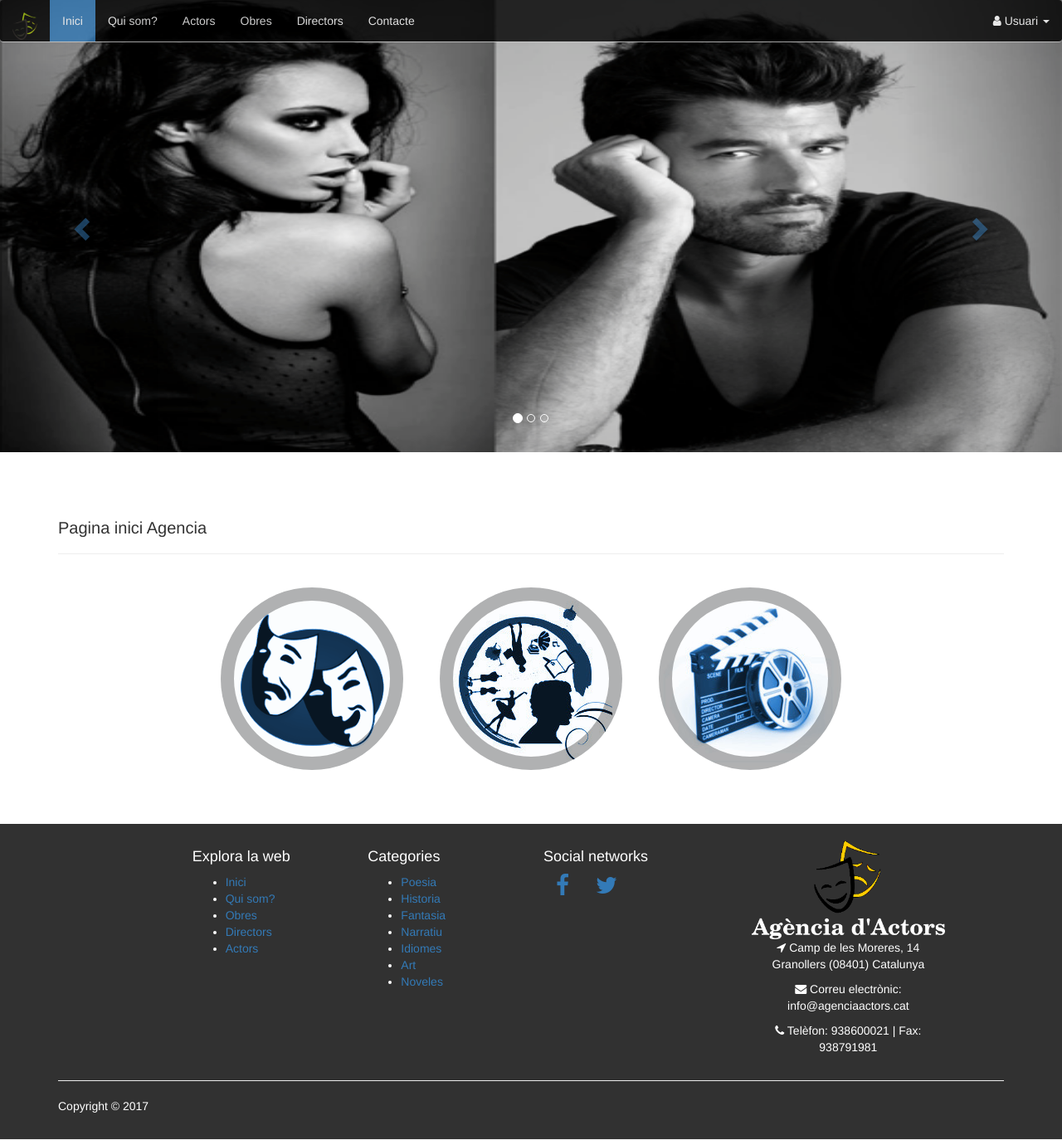
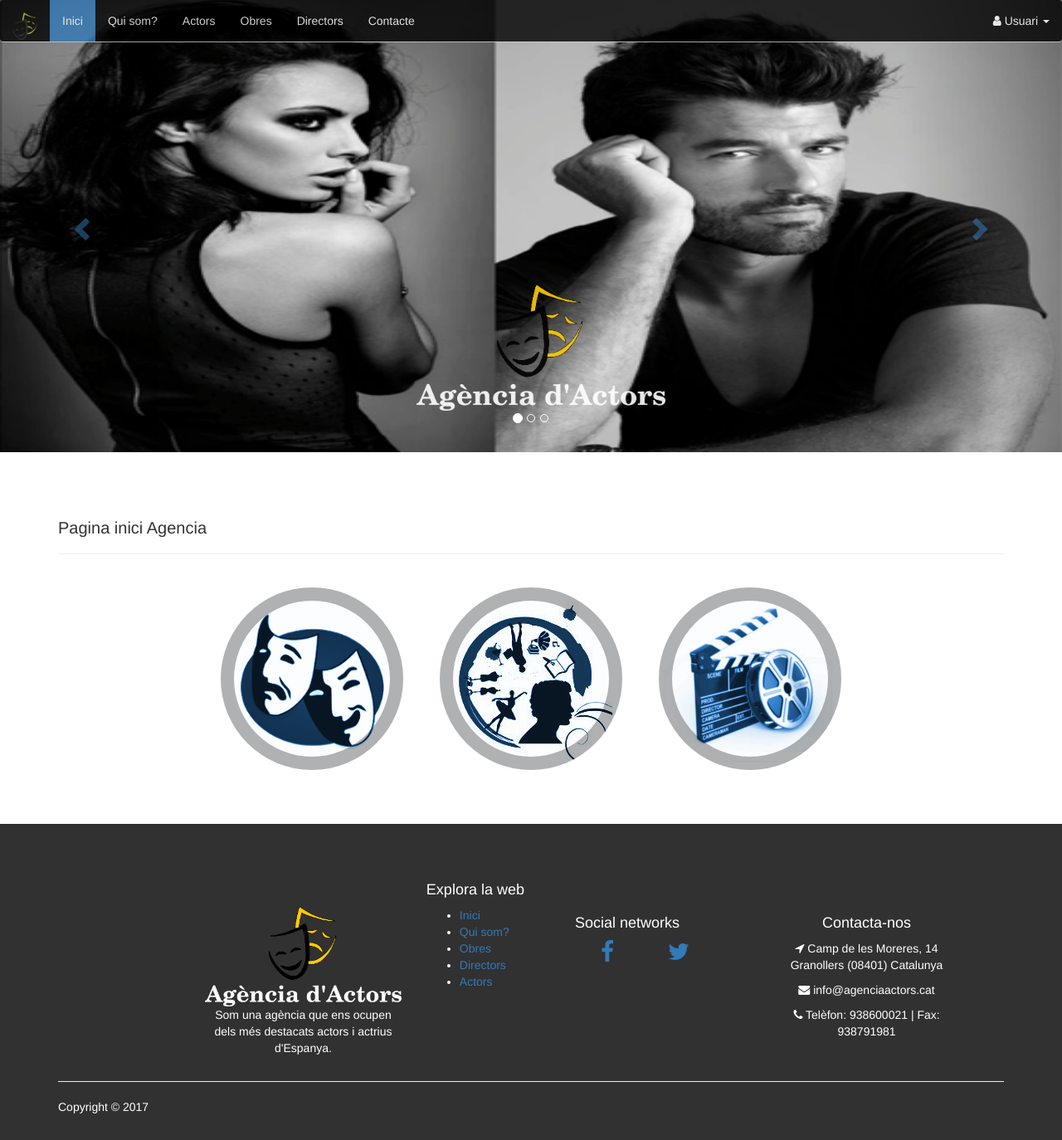
Before and after one commit to javiiglesias/AgenciaM14, a PHP site: page / in a window 1280 px wide. Shown: the whole page at 83% size. Run offline with PHP 8.4, Linux system fonts and the light colour scheme; some libraries are stand-ins or nearby versions; some web fonts are replaced.

Commit message:
Correcció de scroll en pàgina

```diff
--- a/controller/obres_ctl.php
+++ b/controller/obres_ctl.php
@@ -2,7 +2,7 @@
 
 $titlePage = "Obres";
 
-$obra = new Obra("asda", "sadsad", "sadasd", "sdsad", "adasd","sad");
+$obra = new Obra();
 
 $obraArray = $obra->mostrarObra();
 
--- a/view/css/estil.css
+++ b/view/css/estil.css
@@ -23,10 +23,11 @@ and open the template in the editor.
 /* ======= Header ========*/
 
 .container-header{
-    margin:-23px;
+    margin-top:-23px;
     padding-top: 80px;
     height: 210px;
     background-image: url("../images/header.jpg");
+    background-size: cover;
     text-shadow: 1px 1px #ccc;
     color:#fff;
 }
@@ -315,6 +316,7 @@ a.btn {
 
 
 .div-caixa:hover{
+    box-sizing: border-box;
     border: 5px solid #ffcc00;
 }
 
--- a/view/footer.php
+++ b/view/footer.php
@@ -1,6 +1,17 @@
 <footer class="footer">
     <div class="row">
-        <div class="col-xs-6 col-sm-3 col-md-4 col-lg-3 col-md-push-2 col-lg-push-2">
+        <div class="col-xs-12 col-lg-11 col-lg-push-1">
+            <div class="col-xs-12 col-sm-3 col-md-2 col-lg-3 col-lg-push-1" >
+                <div class="text-center">
+                    <div class="col-xs-9 col-xs-push-2 col-sm-5 col-md-6 col-lg-11 col-sm-push-3  col-md-push-5 col-lg-push-1">
+                        <img class="img-responsive img-logo-footer" src="view/images/logo.png">
+                    </div>
+                    <div class="col-xs-9 col-xs-push-2 col-sm-9  col-md-12 col-lg-11 col-lg-push-1">
+                        <p>Som una agència que ens ocupen dels més destacats actors i actrius d'Espanya.</p>
+                    </div>
+                </div>
+            </div>
+            <div class="col-xs-6 col-sm-3 col-md-4 col-lg-2 col-md-push-2 col-lg-push-1">
                 <h4>Explora la web</h4>
                 <ul>
                     <li><a href="?ctl=inici">Inici</a></li>
@@ -10,56 +21,34 @@
                     <li><a href="?ctl=contacte">Actors</a></li>
                 </ul>
             </div>
-        <div class="col-xs-6 col-sm-3  col-md-4 col-lg-2 col-md-push-1 col-lg-push-1">
-            <h4>Categories</h4>
-            <?php
-            require_once 'model/categoria.class.php';
-            $cat = new CategoriaDAO();
-
-            $sel = $cat->llistaCategoria();
-            echo $sel;
-            ?>
-        </div>
-        <div class="col-xs-6 col-sm-3 col-md-4 col-lg-3  col-lg-push-1">
+            <div class="col-xs-12 col-sm-3 col-md-4 col-lg-2  col-lg-push-1">
                 <h4>Social networks</h4>
-            <div id="fd" class="col-xs-6 col-sm-3 col-md-2">
+                <div id="fd" class="col-xs-6 col-sm-3 col-md-3 col-md-push-1">
                     <a href="#"><span class="fa fa-facebook fa-2x"></span></a>
                 </div>
-            <div id="twitter" class="col-xs-6 col-sm-3 col-md-2">
+                <div id="twitter" class="col-xs-6 col-sm-3 col-md-push-3 col-md-2">
                     <a href="#"><span class="fa fa-twitter fa-2x "></span></a>
                 </div>
             </div>
-        <div class="col-xs-6 col-sm-3 col-md-2 col-lg-3" >
+            <div class="col-xs-12 col-sm-3 col-md-2 col-lg-3 col-lg-push-1" >
                 <div class="text-center">
                     <div class="col-xs-9 col-xs-push-2 col-sm-5 col-md-6 col-lg-11 col-sm-push-3  col-md-push-5 col-lg-push-1">
-                    <img class="img-responsive img-logo-footer" src="view/images/logo.png">
+                        <h4>Contacta-nos</h4>
                     </div>
                     <div class="col-xs-9 col-xs-push-2 col-sm-9  col-md-12 col-lg-11 col-lg-push-1">
                         <p><span class="fa fa-location-arrow"></span>  Camp de les Moreres, 14 Granollers (08401) Catalunya</p>
-                    <p><span class="fa fa-envelope"></span> Correu electrònic: info@agenciaactors.cat</p>
+                        <p><span class="fa fa-envelope"></span>  info@agenciaactors.cat</p>
                         <p><span class="fa fa-phone"></span>  Telèfon: 938600021 | Fax: 938791981</p>
                     </div>
                 </div>
             </div>
         </div>
+    </div>
     <div class="container">
-        <hr/>
+        <hr>
         <p>Copyright © 2017</p>
     </div>
 </footer>
 </div><!-- end: container-fluid -->
-<!-- jQuery (necessary for Bootstrap's JavaScript plugins) -->
-<script src="https://ajax.googleapis.com/ajax/libs/jquery/3.1.1/jquery.min.js"></script>
-<script src="https://cdn.jsdelivr.net/jquery.validation/1.16.0/jquery.validate.js"></script>
-<script src="https://maxcdn.bootstrapcdn.com/bootstrap/3.3.7/js/bootstrap.min.js" integrity="sha384-Tc5IQib027qvyjSMfHjOMaLkfuWVxZxUPnCJA7l2mCWNIpG9mGCD8wGNIcPD7Txa" crossorigin="anonymous"></script>
-<script>
-$(document).on("click", ".delete", function () {
-    var data_id = "";
-    if (typeof $(this).data('id') !== undefined) {
-        data_id = $(this).data('id');
-    }
-    $('#idobra').val(data_id);
-});
-</script>
 </body>
 </html>
--- a/view/header.php
+++ b/view/header.php
@@ -6,16 +6,21 @@
         <link rel="stylesheet" type="text/css" href="https://maxcdn.bootstrapcdn.com/bootswatch/3.3.7/paper/bootstrap.min.css"/>-
         <link rel="stylesheet" type="text/css" href="view/css/estil.css"/>
         <link rel="stylesheet" type="text/css" href="https://maxcdn.bootstrapcdn.com/font-awesome/4.7.0/css/font-awesome.min.css"/>
-         <link rel="stylesheet" href="http://cdnjs.cloudflare.com/ajax/libs/bootstrap-datepicker/1.6.0/css/bootstrap-datepicker.css">
+        <link rel="stylesheet" href="http://cdnjs.cloudflare.com/ajax/libs/bootstrap-datepicker/1.6.0/css/bootstrap-datepicker.css">
         <!-- Meta -->
         <meta charset="UTF-8" >
         <meta http-equiv="X-UA-Compatible" content="IE=edge" >
         <meta name="viewport" content="width=device-width, initial-scale=1" >
+
+        <!-- jQuery (necessary for Bootstrap's JavaScript plugins) -->
+        <script src="https://ajax.googleapis.com/ajax/libs/jquery/3.1.1/jquery.min.js"></script>
+        <script src="https://cdn.jsdelivr.net/jquery.validation/1.16.0/jquery.validate.js"></script>
+        <script src="https://maxcdn.bootstrapcdn.com/bootstrap/3.3.7/js/bootstrap.min.js" integrity="sha384-Tc5IQib027qvyjSMfHjOMaLkfuWVxZxUPnCJA7l2mCWNIpG9mGCD8wGNIcPD7Txa" crossorigin="anonymous"></script>
     </head>
     <body>
         <div class="container-fluid">
             <?php
-                require_once 'menu.php';
+            require_once 'menu.php';
             ?>
             <?php if ($titlePage != "Inici" && $titlePage != "Iniciar Sessio" && $titlePage != "Registrar-se") { ?>
                 <header class="container-header">
--- a/view/inici.php
+++ b/view/inici.php
@@ -10,8 +10,8 @@
             <img class="first-slide img-responsive" src="view/images/carrusel1.png" alt="First slide">
             <div class="container">
                 <div class="carousel-caption">
-                    <div class="paragraf col-xs-12 col-sm-6 col-md-3   col-sm-push-5 col-md-push-4 col-lg-push-4">
-<!--                        <img src="view/images/Logov2.png" class="img-responsive img-logoHeader">-->
+                    <div class="paragraf col-xs-12 col-sm-6 col-md-3 col-sm-push-5 col-md-push-4 col-lg-push-4">
+                        <img src="view/images/logo.png" class="img-responsive img-logoHeader">
                     </div>
                 </div>
             </div>
@@ -56,7 +56,7 @@
                     <div class="caixa-info-front caixa-img-1"></div>
                     <div class="caixa-info-back">
                         <h3>Obres</h3>
-                        <p>Obres representades <a href="http://drbl.in/eAoj">Veure</a></p>
+                        <p>Obres representades pels nostres actors <a href="?ctl=obres">Veure</a></p>
                     </div>
                 </div>
             </div>
@@ -67,7 +67,7 @@
                     <div class="caixa-info-front caixa-img-2"></div>
                     <div class="caixa-info-back">
                         <h3>Actors</h3>
-                        <p>Comptem amb divers actors <a href="http://drbl.in/eCcV">Veure</a></p>
+                        <p>Comptem amb divers actors <a href="?ctl=actors">Veure</a></p>
                     </div>
                 </div>
             </div>
@@ -78,7 +78,7 @@
                     <div class="caixa-info-front caixa-img-3"></div>
                     <div class="caixa-info-back">
                         <h3>Directors</h3>
-                        <p>Que representen els obres<a href="http://drbl.in/ewTL">Veure</a></p>
+                        <p>Que representen els obres<a href="?ctl=directors">Veure</a></p>
                     </div>
                 </div>
             </div>
```
Also changed, not shown: view/obres.php (+11 -1 lines), view/quisom.php (+3 -4 lines). Lines whose indentation alone changed are shown as unchanged.
